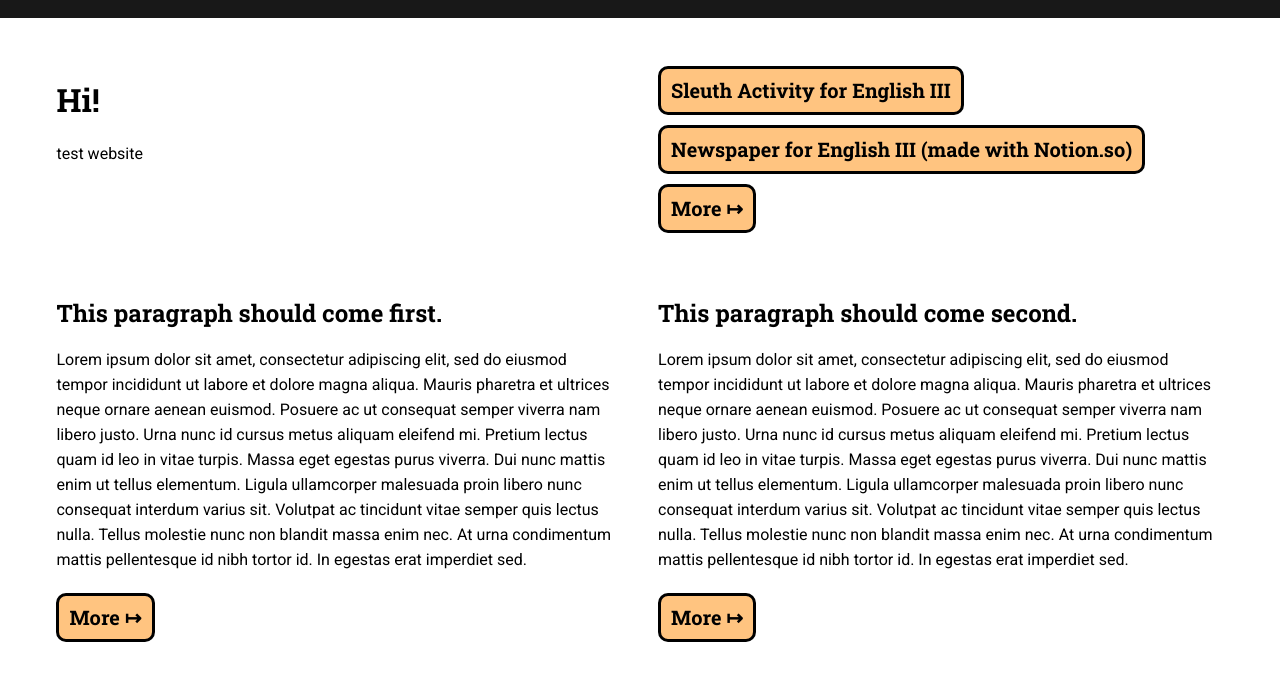
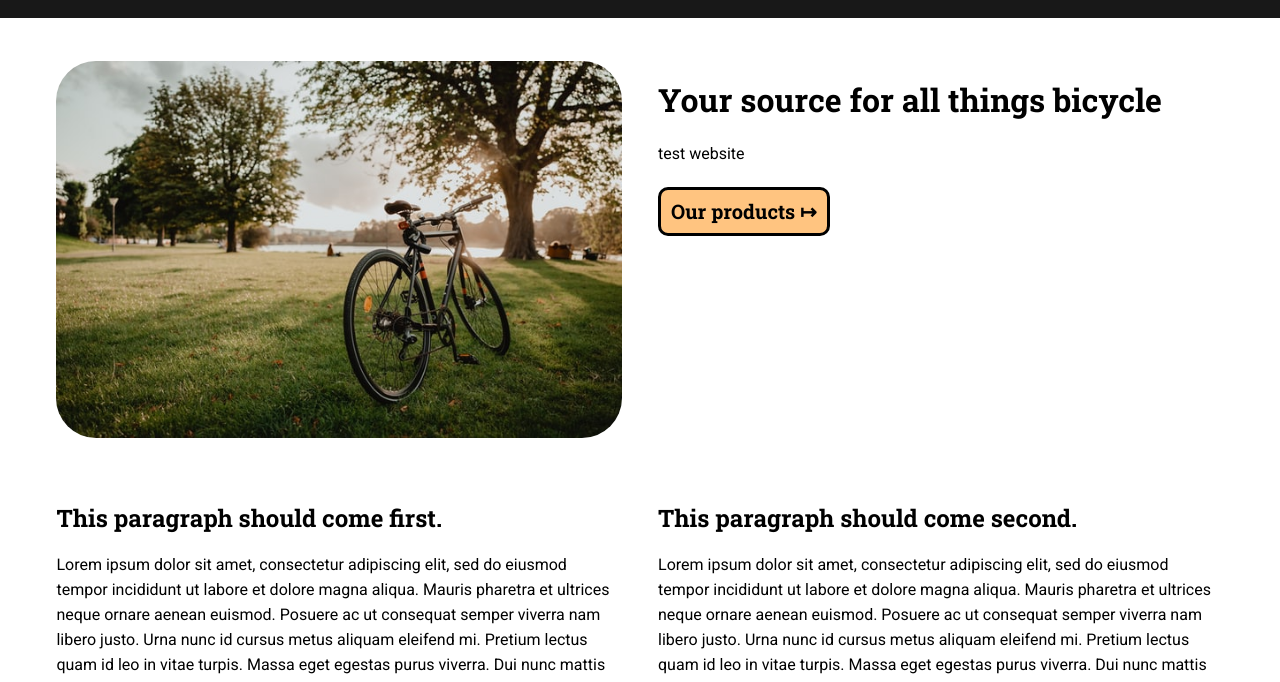
Before and after one commit to emoseswustl/fblawebdesignsite, a plain HTML site: page index.html in a window 1280 px wide. Shown: the part 71-753 px from the top of the page. Drawn offline with Linux system fonts and the light colour scheme.

Commit message:
Image testing/radius as decoration?

```diff
--- a/css/main.css
+++ b/css/main.css
@@ -139,6 +139,10 @@ footer {
     /*
     background: rgb(127,0,0);
     background: linear-gradient(90deg, rgba(127,0,0,1) 0%, rgba(0,0,0,1) 50%, rgba(127,0,0,1) 100%); */
+}
+
+.featureimage {
+    border-radius: 40px;
 }
 
 .clickicon {
--- a/index.html
+++ b/index.html
@@ -51,14 +51,12 @@
         <div class="container">
             <div class="row">
                 <div class="w50 left">
-                    <h1>Hi!</h1>
-                    <p>test website</p>
+                    <img class="featureimage" src="img/showcase.jpg" width="100%">
                 </div>
                 <div class="w50 left">
-                    <a href="sleuthactivity/index.html"><button type="button">Sleuth Activity for English III</button></a>
-                    <br />
-                    <button type="button" href="newspaper.html">Newspaper for English III (made with Notion.so)</button>
-                    <button type="button" href="newspaper.html">More &#8614;</button>
+                    <h1>Your source for all things bicycle</h1>
+                    <p>test website</p>
+                    <button type="button" href="newspaper.html">Our products &#8614;</button>
                 </div>
             </div>
             <div class="row">
```
Also changed, not shown: img/showcase.jpg (added).
